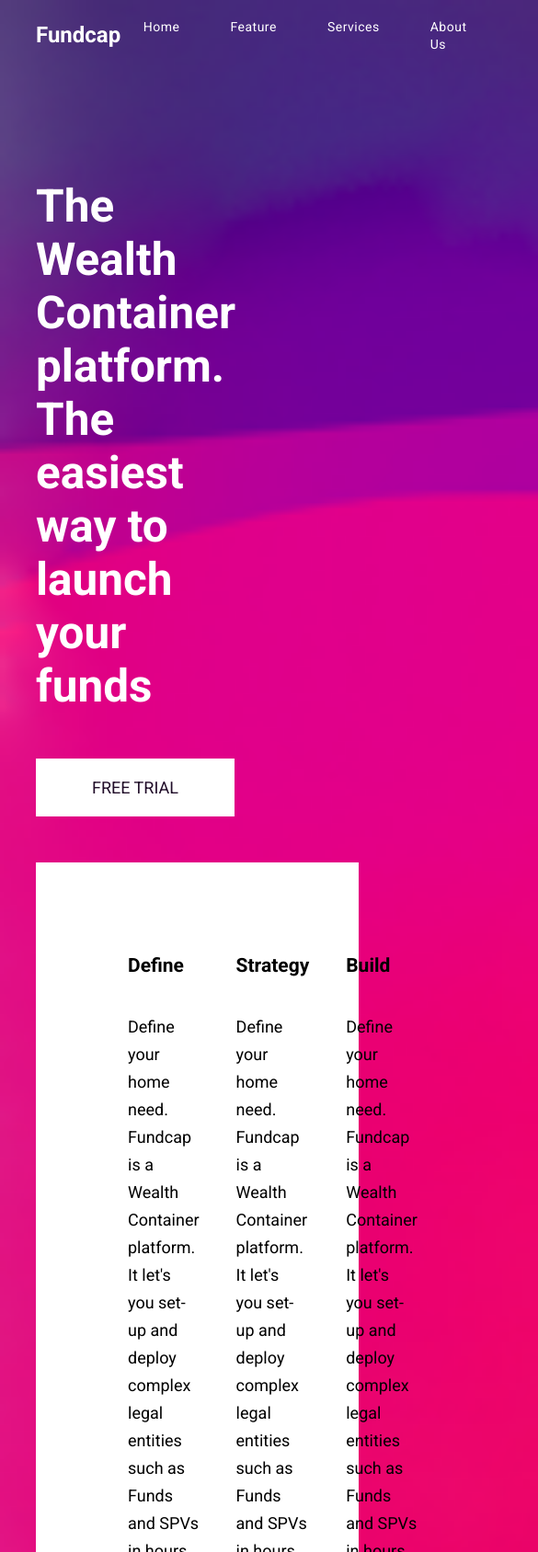
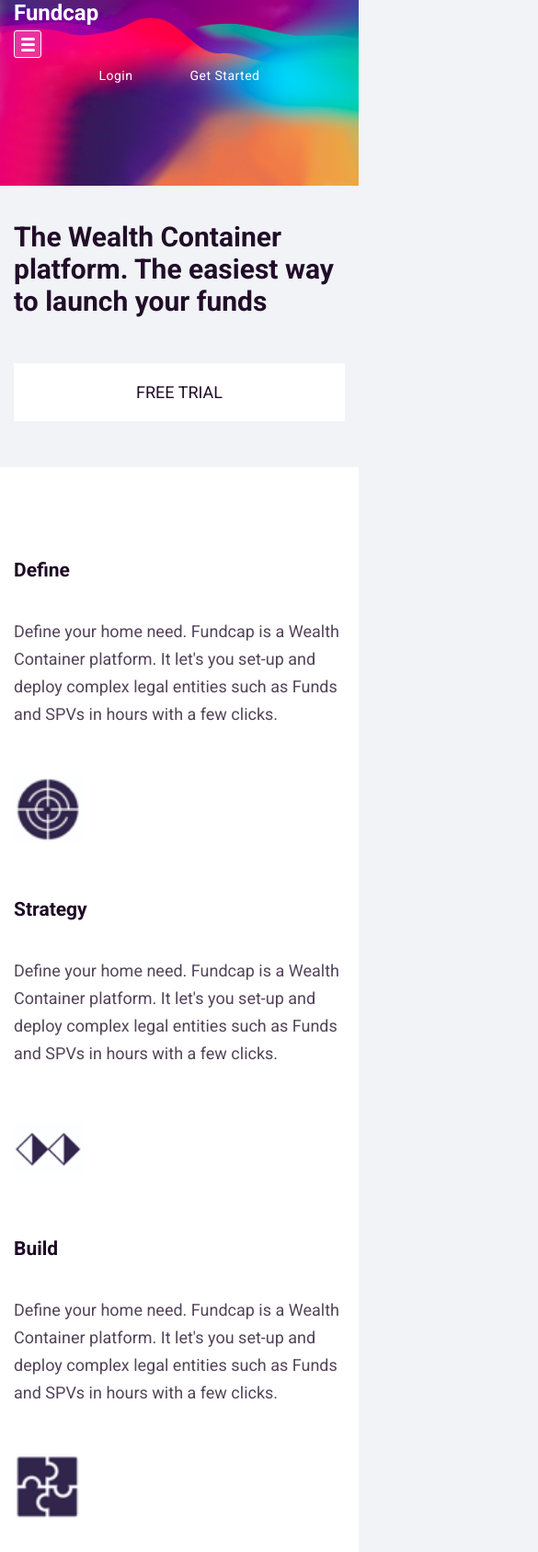
Before and after one commit to omedvedew/qualified-consult, a plain HTML site: page index.html in a window 390 px wide. Shown: the top 1688 px of the page at 92% size, 585 px wide, since content can reach past the window. Drawn offline with Linux system fonts and the light colour scheme.

Commit message:
added adaptivity

```diff
--- a/index.html
+++ b/index.html
@@ -9,9 +9,9 @@
 <link href="https://fonts.googleapis.com/css2?family=Roboto:wght@300;400;700&display=swap" rel="stylesheet">
 </head>
 <body>
-    <header class="header">
-        <div class="logo"><a href="/index.html">Fundcap</a></div>
-        <div class="menu">
+    <header class="header row">
+        <div class="logo col"><a href="">Fundcap</a></div>
+        <div class="menu col">
             <ul>
                 <li><a href="#home-anchor">Home</a></li>
                 <li><a href="#feature-anchor">Feature</a></li>
@@ -19,38 +19,54 @@
                 <li><a href="">About Us</a></li>
             </ul>
         </div>
-        <div class="account-controls">
+        <div class="mobile-menu">
+            <div class="menu-toogle">
+                <input type="checkbox" id="check">
+                <label for="check" class="menu-btn">
+                    <span></span>
+                    <span></span>
+                    <span></span>
+                </label>
+                <ul class="mob-menu">
+                    <li><a href="#home-anchor">Home</a></li>
+                    <li><a href="#feature-anchor">Feature</a></li>
+                    <li><a href="">Services</a></li>
+                    <li><a href="">About Us</a></li>
+                </ul>
+            </div>
+        </div>
+        <div class="account-controls col">
             <button>Login</button>
             <button>Get Started</button>
         </div>
     </header>
     <main class="main">
-        <div class="description" id="home-anchor">
-            <h2>The Wealth Container platform. The easiest way to launch your funds</h2>
+        <div class="description row" id="home-anchor">
+            <h2 class="col">The Wealth Container platform. The easiest way to launch your funds</h2>
         </div>
-        <div class="free-trial">
-            <button>FREE TRIAL</button>
+        <div class="free-trial row">
+            <button class="col">FREE TRIAL</button>
         </div>
-        <div class="features-container" id="feature-anchor">
-            <div class="feature-1">
+        <div class="features-container row" id="feature-anchor">
+            <div class="feature-1 col tb">
                 <h2>Define</h2>
                 <p>Define your home need. Fundcap is a Wealth Container platform. It let's you set-up and deploy complex legal entities such as Funds and SPVs in hours with a few clicks.</p>
-                <div class="feature-logo"></div>
+                <div class="feature-logo tb"></div>
             </div>
-            <div class="feature-2">
+            <div class="feature-2  col tb">
                 <h2>Strategy</h2>
                 <p>Define your home need. Fundcap is a Wealth Container platform. It let's you set-up and deploy complex legal entities such as Funds and SPVs in hours with a few clicks.</p>
-                <div class="feature-logo"></div>
+                <div class="feature-logo tb"></div>
             </div>
-            <div class="feature-3">
+            <div class="feature-3  col tb">
                 <h2>Build</h2>
                 <p>Define your home need. Fundcap is a Wealth Container platform. It let's you set-up and deploy complex legal entities such as Funds and SPVs in hours with a few clicks.</p>
-                <div class="feature-logo"></div>
+                <div class="feature-logo tb"></div>
             </div>
         </div>
-        <div class="info-container">
-            <h2>Funds and SPVs made simple</h2>
-            <p>Fundcap is a Wealth Container platform. It let's you set-up and deploy complex legal entities such as Funds and SPVs in hours with a few clicks. From initual structuring to NAV calculation, it is a fully integrated, one-stop shop platform</p>
+        <div class="info-container row">
+            <h2 class="info-heading col">Funds and SPVs made simple</h2>
+            <p class="info-text col">Fundcap is a Wealth Container platform. It let's you set-up and deploy complex legal entities such as Funds and SPVs in hours with a few clicks. From initual structuring to NAV calculation, it is a fully integrated, one-stop shop platform</p>
         </div>
     </main>
 </body>
--- a/style.css
+++ b/style.css
@@ -9,7 +9,7 @@
 
 body {
     background-image: url(images/bgr.png);
-    background-size: cover;
+    background-size: contain;
     background-repeat: no-repeat;
     background-color: #f1f3f6;
     padding: 0 0 0 10%;
@@ -90,6 +90,10 @@
     color: violet;
 }
 
+.mobile-menu {
+    display: none;
+}
+
 /* main-formatting */
 .description {
     width: 55%;
@@ -130,12 +134,14 @@
     margin-bottom: 40px;
     font-size: 21px;
     font-weight: bold;
+    color: #1d0925;
 }
 
 .features-container p {
     font-size: 18px;
     font-weight: normal;
     line-height: 30px;
+    color: #534459;
     margin-bottom: 50px;
 }
 
@@ -172,15 +178,275 @@
     display: flex;
 }
 
-.info-container h2 {
-    width: 45%;
+.info-heading {
+    width: 43%;
     padding: 100px;
+    font-size: 44px;
+    color: #100d1f;
 }
 
-.info-container p {
-    width: 55%;
+.info-text {
+    width: 57%;
     padding: 100px;
-    font-size: 24px;
+    font-size: 18px;
     font-weight: normal;
+    color: #2f2e3e;
     line-height: 30px;
 }
+
+/* tablet */
+@media (max-width: 768px) {
+    * {
+        margin-left: 0;
+        margin-right: 0;
+    }
+
+    body {
+        padding: 15px;
+    }
+
+    .col {
+     max-width: 100%;
+     justify-content: center;
+     padding: 0;
+     margin: 10px;
+    }
+
+    .menu {
+        display: none;
+    }
+
+    .description {
+        margin-top: 100px;
+    }
+
+    .description h2 {
+        font-size: 30px;
+    }
+
+    .tb {
+        flex-wrap: wrap;
+        flex: 0 0 33%;
+        max-width: 33%;
+        margin-bottom: 30px;
+    }
+
+    .info-container {
+        width: 100%;
+    }
+
+    .info-heading {
+        font-size: 30px;
+    }
+
+    .header {
+        flex-direction: row;
+        height: 40px;
+    }
+
+    .account-controls {
+        display: flex;
+        justify-self: flex-end;
+        justify-content: center;
+    }
+
+
+    .mobile-menu {
+        display: block;
+    }
+
+    .menu-btn {
+        display: flex;
+        flex-direction: column;
+        justify-content: center;
+        align-items: center;
+        width: 30px;
+        height: 30px;
+        margin-top: 5px;
+        border: 1px solid white;
+        border-radius: 3px;
+        background-color: rgba(255, 255, 255, 0.2);
+        z-index: 10;
+    }
+
+    .menu-btn span {
+        display: block;
+        background-color: white;
+        width: 15px;
+        height: 3px;
+        border-radius: 1.5px;
+        margin: 1.5px;
+    }
+
+    #check:checked + .menu-btn {
+        border: 1px solid violet;
+        border-radius: 3px;
+    }
+
+    #check:checked + .menu-btn > span {
+        background-color: violet;
+    }
+
+    #check:checked ~ .mob-menu {
+        display: block;
+    }
+
+    #check {
+        display: none;
+    }
+
+    .mob-menu {
+        display: none;
+        position: absolute;
+        list-style: none;
+        background-color: rgba(255, 255, 255, 0.2);
+        border: 1px solid white;
+        border-radius: 3px;
+        padding: 5px;
+    }
+
+    .mob-menu a {
+        text-decoration: none;
+        color: white;
+        font-size: 14px;
+    }
+
+    .mob-menu li {
+        margin: 5px;
+    }
+}
+
+@media (max-width: 1070px) {
+    .description {
+        margin-top: 100px;
+        font-size: 30px;
+    }
+}
+
+/* mobile */
+@media (max-width: 425px) {
+    * {
+        margin-left: 0;
+        margin-right: 0;
+    }
+
+    body {
+        padding: 0;
+    }
+
+    .row {
+        display: flex;
+        flex-direction: column;
+        width: 100%;
+        padding-left: 15px;
+        padding-right: 15px;
+    }
+
+    .col {
+     flex: 0 0 100%;
+     max-width: 100%;
+     justify-content: center;
+     padding: 0;
+     margin: 0;
+    }
+
+    .menu {
+        display: none;
+    }
+
+    .description h2 {
+        color: #210d29;
+        font-size: 30px;
+        margin-top: 100px;
+    }
+
+    [class*="feature-"] {
+        margin-bottom: 30px;
+    }
+
+    .info-heading {
+        width: 100%;
+        font-size: 30px;
+    }
+
+    .info-text {
+        width: 100%;
+    }
+
+    .header {
+        flex-direction: row;
+        flex-wrap: wrap;
+    }
+
+    .account-controls {
+        display: flex;
+        justify-self: flex-end;
+        justify-content: center;
+    }
+
+
+    .mobile-menu {
+        display: block;
+    }
+
+    .menu-btn {
+        display: flex;
+        flex-direction: column;
+        justify-content: center;
+        align-items: center;
+        width: 30px;
+        height: 30px;
+        margin-top: 5px;
+        border: 1px solid white;
+        border-radius: 3px;
+        background-color: rgba(255, 255, 255, 0.2);
+        z-index: 10;
+    }
+
+    .menu-btn span {
+        display: block;
+        background-color: white;
+        width: 15px;
+        height: 3px;
+        border-radius: 1.5px;
+        margin: 1.5px;
+    }
+
+    #check:checked + .menu-btn {
+        border: 1px solid violet;
+        border-radius: 3px;
+    }
+
+    #check:checked + .menu-btn > span {
+        background-color: violet;
+    }
+
+    #check:checked ~ .mob-menu {
+        display: block;
+    }
+
+    #check {
+        display: none;
+    }
+
+    .mob-menu {
+        display: none;
+        position: absolute;
+        left: 15px;
+        list-style: none;
+        background-color: rgba(255, 255, 255, 0.2);
+        border: 1px solid white;
+        border-radius: 3px;
+        padding: 5px;
+    }
+
+    .mob-menu a {
+        text-decoration: none;
+        color: white;
+        font-size: 14px;
+    }
+
+    .mob-menu li {
+        margin: 5px;
+    }
+}
```
Also changed, not shown: image_2020_11_24T20_48_27_796Z.png (deleted), 1 other file.
